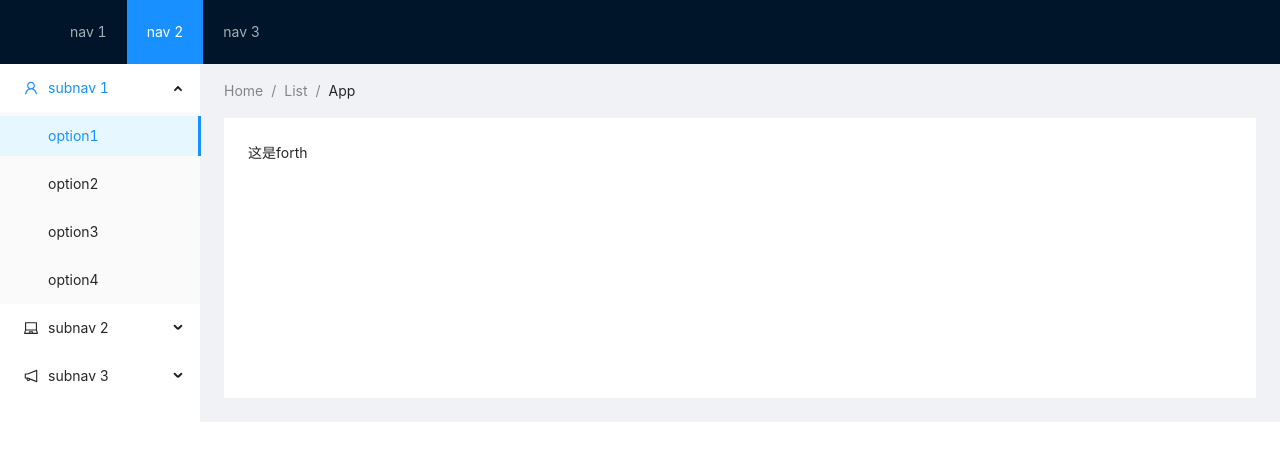
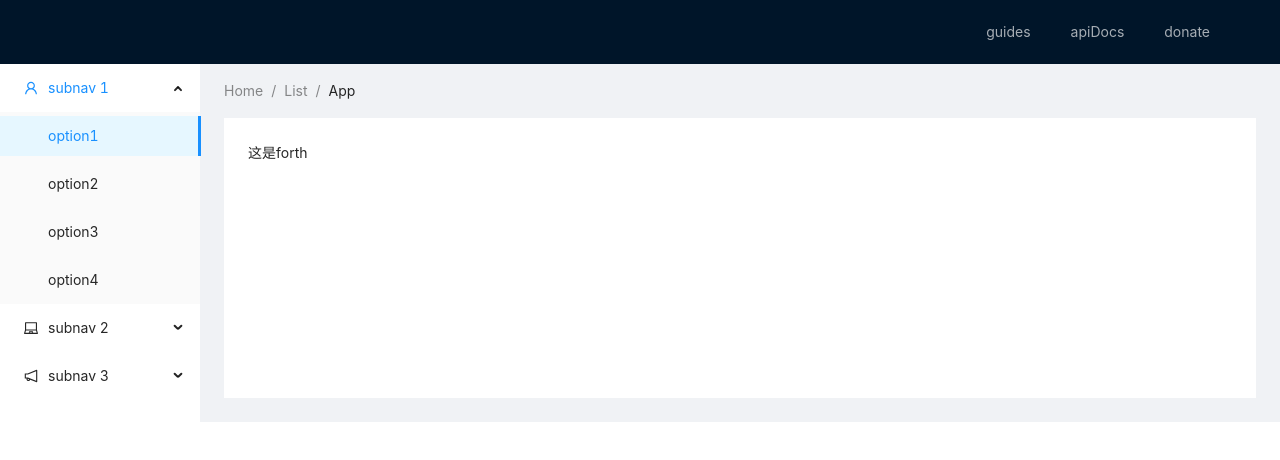
Before and after one commit to yuanbaoyaoyao/HelloDialog-react, a React (Vite) app: page /guides/forth in a window 1280 px wide. Shown: the top 460 px of the page. Built offline with nearby package versions, Linux system fonts and the light colour scheme.

Commit message:
set routes with title info

```diff
--- /dev/null
+++ b/src/components/BreadCrumb/index.tsx
@@ -0,0 +1 @@
+import Router from '../../router'
--- /dev/null
+++ b/src/constants/routesInfo.tsx
@@ -0,0 +1,81 @@
+import Start from '../pages/start'
+import GuidesFirst from '../pages/guides/first'
+import GuidesSecond from '../pages/guides/second'
+import GuidesThird from '../pages/guides/third'
+import GuidesForth from '../pages/guides/forth'
+import ApiDocsFirst from '../pages/apiDocs/first'
+import ApiDocsSecond from '../pages/apiDocs/second'
+import ApiDocsThird from '../pages/apiDocs/third'
+import ApiDocsForth from '../pages/apiDocs/forth'
+import AppLayouts from '../layouts/index'
+
+import { RouteObject } from 'react-router-dom'
+type routesInfo = RouteObject & {
+    title?: String | null
+    children?: RouteObject[] & {
+        title?: String | null
+    };
+}
+
+const routesWithInfo: routesInfo[] = [
+    {
+        path: '/',
+        element: <Start />,
+    },
+    {
+        path: '/guides',
+        title: 'guides',
+        element: <AppLayouts />,
+        children: [
+            {
+                path: '',
+                title: 'guidesFirst',
+                element: <GuidesFirst />
+            },
+            {
+                path: 'second',
+                title: 'guidesSecond',
+                element: <GuidesSecond />
+            },
+            {
+                path: 'third',
+                title: 'guidesThird',
+                element: <GuidesThird />
+            },
+            {
+                path: 'forth',
+                title: 'guidesForth',
+                element: <GuidesForth />
+            },
+        ]
+    },
+    {
+        path: '/apiDocs',
+        title: 'ApiDocs',
+        element: <AppLayouts />,
+        children: [
+            {
+                path: '',
+                title: 'apiDocsFirst',
+                element: <ApiDocsFirst />,
+            },
+            {
+                path: 'second',
+                title: 'apiDocsSecond',
+                element: <ApiDocsSecond />
+            },
+            {
+                path: 'third',
+                title: 'apiDocsThird',
+                element: <ApiDocsThird />
+            },
+            {
+                path: 'forth',
+                title: 'apiDocsForth',
+                element: <ApiDocsForth />
+            },
+        ]
+    },
+]
+
+export default routesWithInfo
--- a/src/layouts/index.less
+++ b/src/layouts/index.less
@@ -14,3 +14,8 @@
 .site-layout-background {
   background: #fff;
 }
+
+.ant-layout-header {
+  display: flex;
+  justify-content: right;
+}
--- a/src/layouts/index.tsx
+++ b/src/layouts/index.tsx
@@ -4,15 +4,16 @@ import { Breadcrumb, Layout, Menu } from 'antd';
 import React from 'react';
 import { Outlet } from 'react-router-dom'
 import "./index.less"
+import Router from '../router'
 
 const { Header, Content, Sider } = Layout;
 
-const items1: MenuProps['items'] = ['1', '2', '3'].map(key => ({
+const navItems: MenuProps['items'] = ['guides', 'apiDocs', 'donate'].map(key => ({
     key,
-    label: `nav ${key}`,
+    label: `${key}`,
 }));
 
-const items2: MenuProps['items'] = [UserOutlined, LaptopOutlined, NotificationOutlined].map(
+const siderItems: MenuProps['items'] = [UserOutlined, LaptopOutlined, NotificationOutlined].map(
     (icon, index) => {
         const key = String(index + 1);
 
@@ -22,7 +23,7 @@ const items2: MenuProps['items'] = [UserOutlined, LaptopOutlined, NotificationOu
             label: `subnav ${key}`,
 
             children: new Array(4).fill(null).map((_, j) => {
-                const subKey = index * 4 + j + 1;
+                const subKey: any = index * 4 + j + 1;
                 return {
                     key: subKey,
                     label: `option${subKey}`,
@@ -36,7 +37,7 @@ const App: React.FC = () => (
     <Layout>
         <Header className="header">
             <div className="logo" />
-            <Menu theme="dark" mode="horizontal" defaultSelectedKeys={['2']} items={items1} />
+            <Menu theme="dark" mode="horizontal" defaultSelectedKeys={['2']} items={navItems} />
         </Header>
         <Layout>
             <Sider width={200} className="site-layout-background">
@@ -45,7 +46,7 @@ const App: React.FC = () => (
                     defaultSelectedKeys={['1']}
                     defaultOpenKeys={['sub1']}
                     style={{ height: '100%', borderRight: 0 }}
-                    items={items2}
+                    items={siderItems}
                 />
             </Sider>
             <Layout style={{ padding: '0 24px 24px' }}>
```
Also changed, not shown: src/router/index.tsx (+3 -90 lines), src/components/BreadCrumb/index.less (added).
